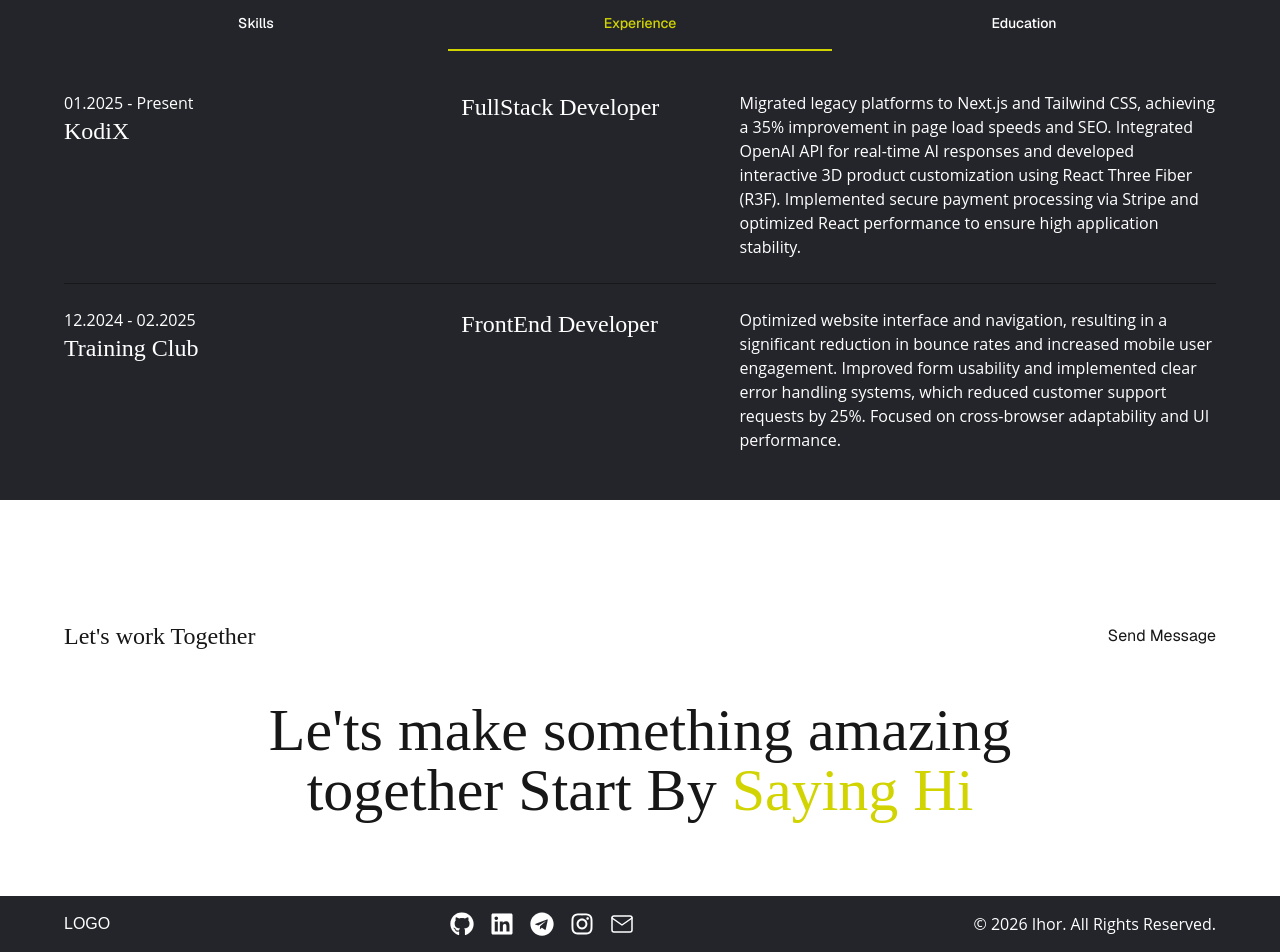
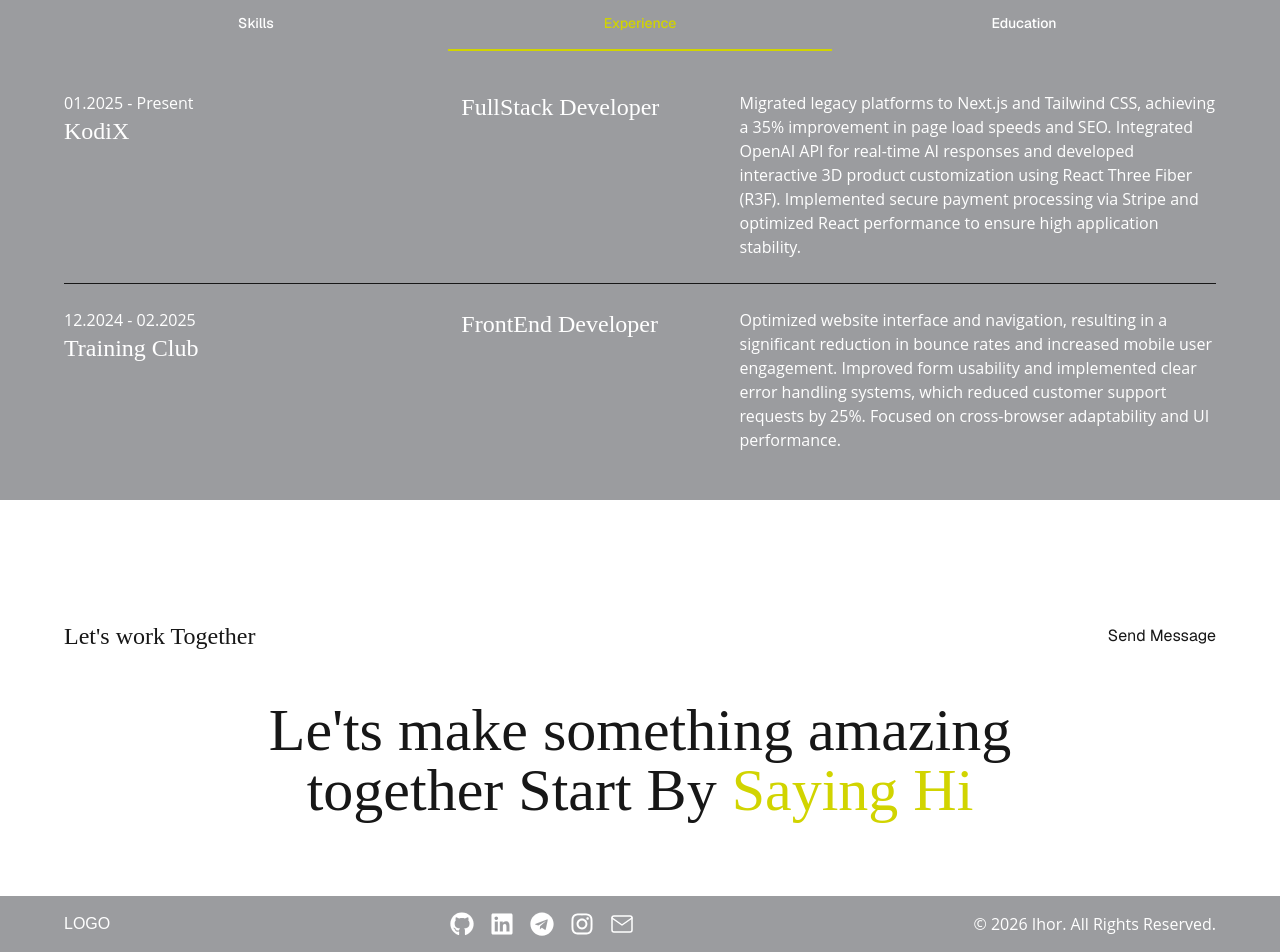
Before and after one commit to d-r-a-k-e-n/portfolio, a Next.js app: page / in a window 1280 px wide. Shown: the part 1829-2781 px from the top of the page. Built offline with nearby package versions, Linux system fonts and the light colour scheme.

Commit message:
feat: improvement ui (add transperrante fone about section)

```diff
--- a/src/app/layout.tsx
+++ b/src/app/layout.tsx
@@ -90,7 +90,7 @@ export default function RootLayout({
           <Header />
           {children}
 
-          <footer className="flex flex-col items-center gap-6 bg-tertiary px-4 py-8 text-center text-light sm:px-8 md:flex-row md:justify-between md:gap-4 md:px-16 md:py-4 md:text-left">
+          <footer className="flex flex-col items-center gap-6 bg-tertiary/45 px-4 py-8 text-center text-light sm:px-8 md:flex-row md:justify-between md:gap-4 md:px-16 md:py-4 md:text-left">
             <Link href={ROUTS_CONSTANTS.ROOT} className="shrink-0">
               LOGO
             </Link>
--- a/src/components/sections/aboutSection.tsx
+++ b/src/components/sections/aboutSection.tsx
@@ -21,7 +21,7 @@ export default function AboutSection() {
   return (
     <section
       id="about"
-      className="mb-16 w-full bg-tertiary py-10 text-foreground md:mb-30 md:py-12"
+      className="mb-16 w-full bg-tertiary/45 py-10 text-foreground md:mb-30 md:py-12"
     >
       <div className="mx-auto flex w-full max-w-7xl flex-col items-center px-4 sm:px-8 lg:px-16">
         <h2 className="mb-2 text-3xl sm:text-4xl md:text-5xl text-light">
@@ -31,7 +31,7 @@ export default function AboutSection() {
           I’m a Full Stack Developer building scalable digital products. I
           bridge the gap between robust backend logic and high-performance
           frontends, with a current focus on integrating AI and 3D web (R3F)
-          into next-gen user experiences.{" "}
+          into next-gen user experiences.
         </p>
         <Link
           href="/CV_Ihor_Vnuk_FullStack.pdf"
```
